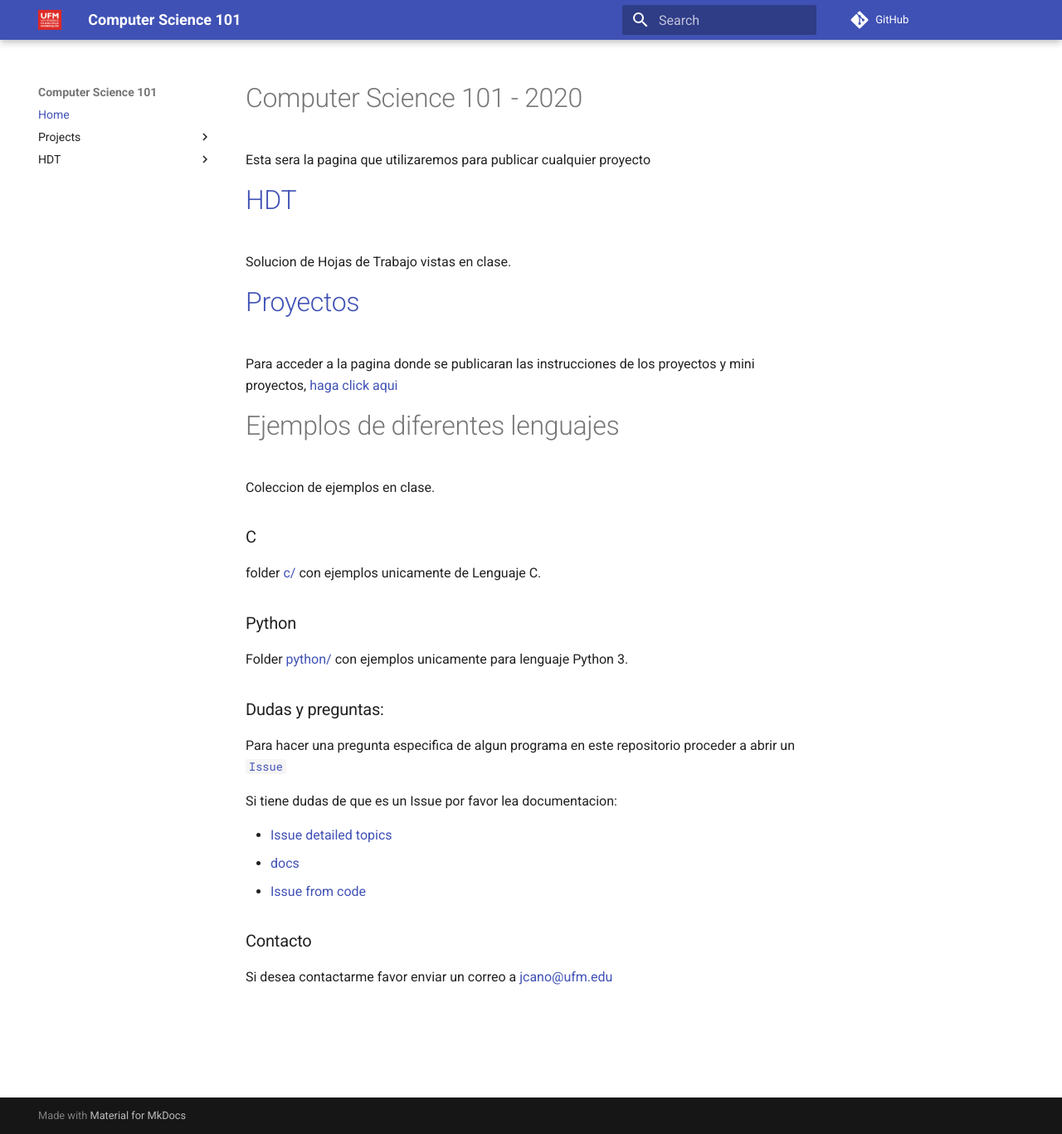
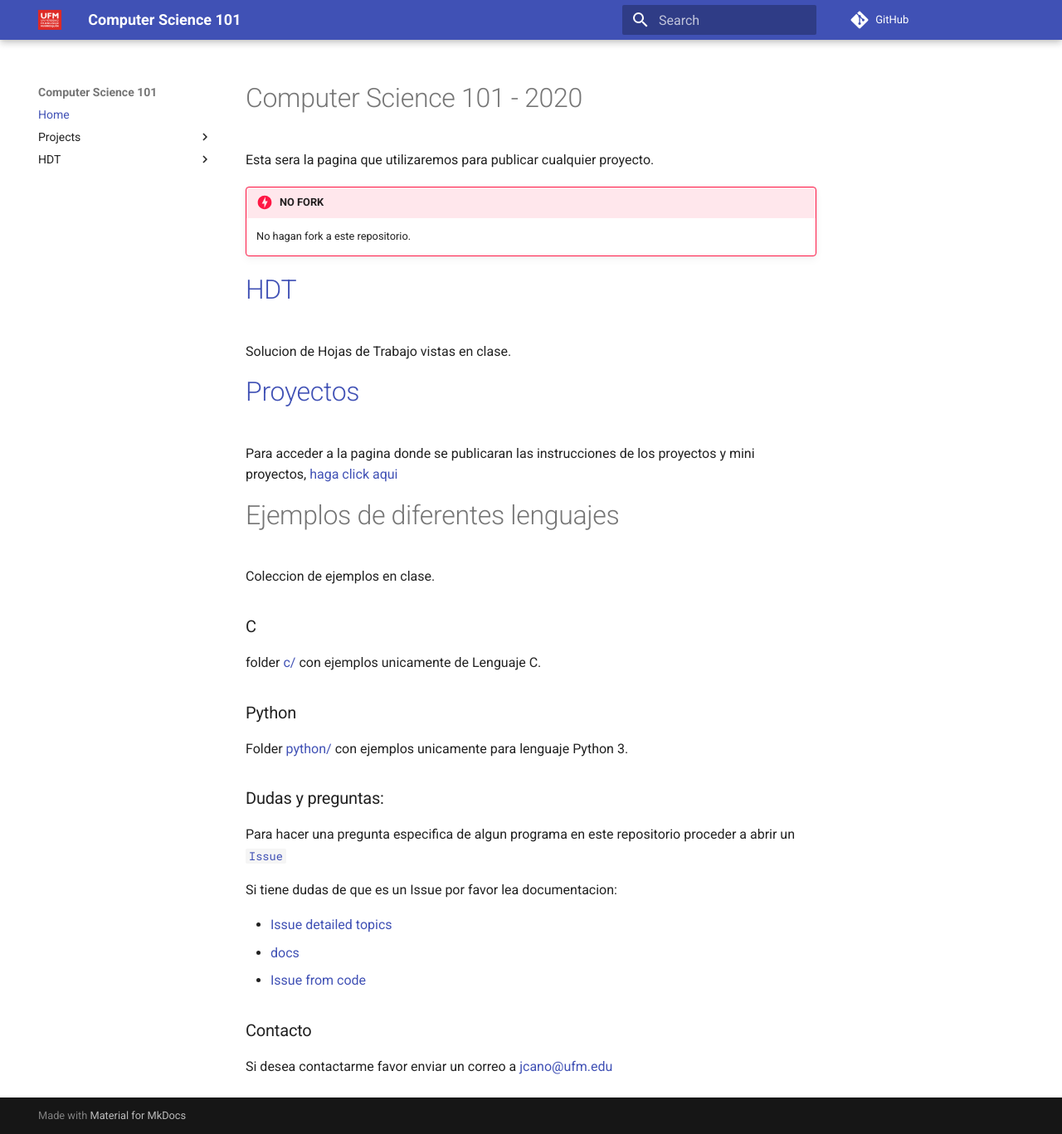
Before and after one commit to cs-ufm/cs101-2020, an MkDocs documentation site: the page built from docs/index.md, in a window 1280 px wide and 1367 px high. Shown: the whole window at 83% size. Built offline with MkDocs 1.6.1 and Material for MkDocs 9.7.7, drawn with Linux system fonts in a browser that asks for light colours; comment, search, counter and statistics services are not loaded.

Commit message:
@jmarcos-cano - no fork

```diff
--- a/docs/index.md
+++ b/docs/index.md
@@ -1,6 +1,9 @@
 # Computer Science 101 - 2020
 
-Esta sera la pagina que utilizaremos para publicar cualquier proyecto
+Esta sera la pagina que utilizaremos para publicar cualquier proyecto.
+
+!!! danger "NO FORK"
+    No hagan fork a este repositorio.
 
 # [HDT](hdt/index.md)
 
```
Also changed, not shown: README.md (+4 -0 lines).
